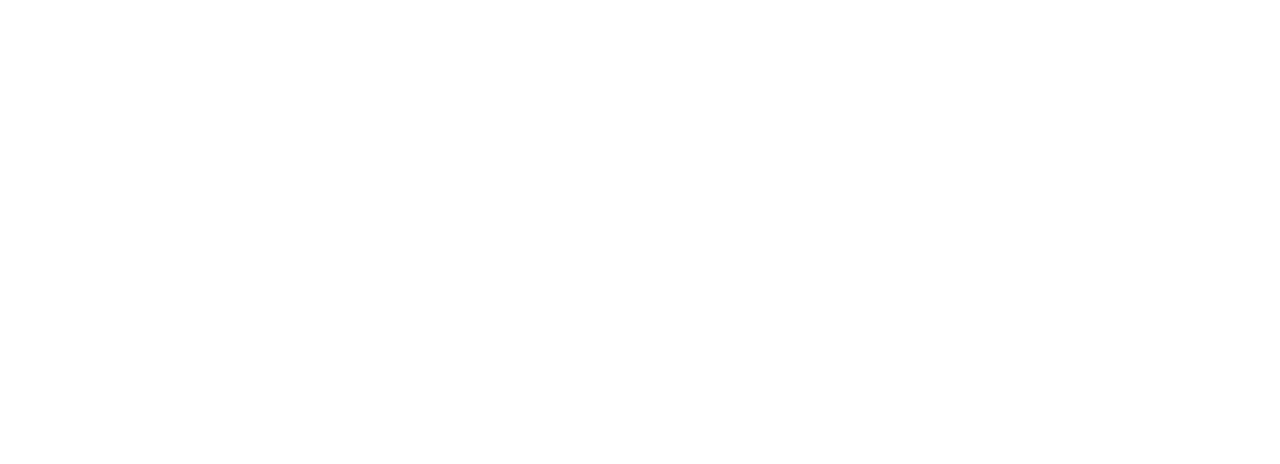
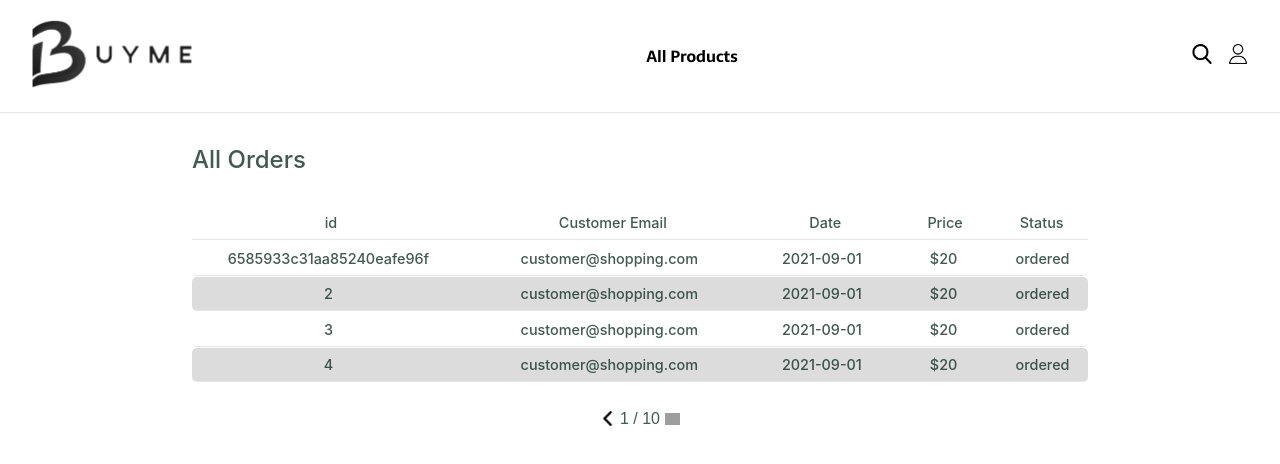
Before and after one commit to Saif-El-Eslam/buyme, a React (Create React App) app in the folder frontend/: page /admin/orders in a window 1280 px wide. Before the commit this address had no page. Shown: the top 464 px of the page. Built offline with nearby package versions, Linux system fonts and the light colour scheme; grey boxes are pictures that could not be loaded; a web font is replaced by a local one.

Commit message:
Static AdminOrders Page added

```diff
--- a/frontend/src/App.js
+++ b/frontend/src/App.js
@@ -9,6 +9,7 @@
 import ProductDetails from "./Pages/ProductDetails/ProductDetails";
 import Cart from "./Pages/Cart/Cart";
 import AdminProducts from "./Pages/AdminProducts/AdminProducts";
+import AdminOrders from "./Pages/AdminOrders/AdminOrders";
 
 function App() {
   return (
@@ -30,6 +31,7 @@
         <Route path="/profile" element={<ProfilePage />} />
 
         <Route path="/admin/products" element={<AdminProducts />} />
+        <Route path="/admin/orders" element={<AdminOrders />} />
       </Routes>
     </BrowserRouter>
   );
--- /dev/null
+++ b/frontend/src/Pages/AdminOrders/AdminOrders.css
@@ -0,0 +1,143 @@
+.admin-orders {
+  width: 100%;
+  height: 100%;
+}
+
+.admin-orders-wrapper {
+  display: flex;
+  flex-direction: column;
+  align-items: center;
+  justify-content: center;
+  gap: 1rem;
+
+  width: 70%;
+  height: 100%;
+  padding: 2rem 0;
+  margin: auto;
+}
+
+.admin-orders-header {
+  display: flex;
+  flex-direction: column;
+  align-items: center;
+  justify-content: space-between;
+
+  width: 100%;
+  height: 100%;
+}
+.admin-orders-title {
+  width: 100%;
+  text-align: left;
+
+  font-size: 1.5rem;
+  font-weight: 500;
+  color: rgba(18, 48, 38, 0.8);
+  padding-bottom: 1.5rem;
+}
+
+.admin-orders-list {
+  display: flex;
+  flex-direction: column;
+  align-items: center;
+  justify-content: center;
+  gap: 0.1rem;
+
+  width: 100%;
+  height: 100%;
+}
+
+.admin-orders-list-header {
+  display: grid;
+  grid-template-columns: 3fr 3fr 1.5fr 1fr 1fr;
+  column-gap: 0.25rem;
+
+  width: 100%;
+
+  padding-bottom: 0.5rem;
+
+  border-bottom: 1px solid #e6e6e6;
+}
+
+.admin-orders-list-header-id,
+.admin-orders-list-header-email,
+.admin-orders-list-header-date,
+.admin-orders-list-header-price,
+.admin-orders-list-header-status {
+  display: flex;
+  align-items: center;
+  justify-content: center;
+
+  width: 100%;
+  height: 100%;
+
+  font-size: 0.9rem;
+  font-weight: 500;
+  color: rgba(18, 48, 38, 0.8);
+}
+
+.admin-orders-list-item {
+  display: grid;
+  grid-template-columns: 3fr 3fr 1.5fr 1fr 1fr;
+  column-gap: 0.5rem;
+
+  width: 100%;
+
+  padding: 0.5rem 0;
+
+  border-bottom: 1px solid #e6e6e6;
+  border-radius: 5px;
+
+  cursor: pointer;
+}
+.admin-orders-list-item:nth-child(odd) {
+  background-color: #dcdcdc;
+}
+.admin-orders-list-item:hover {
+  transform: scale(1.01);
+}
+.admin-orders-list-item:active {
+  transform: scale(1);
+}
+
+.admin-orders-list-item-id,
+.admin-orders-list-item-email,
+.admin-orders-list-item-date,
+.admin-orders-list-item-price,
+.admin-orders-list-item-status {
+  display: flex;
+  align-items: center;
+  justify-content: center;
+
+  width: 100%;
+  height: 100%;
+
+  font-size: 0.9rem;
+  font-weight: 500;
+  color: rgba(18, 48, 38, 0.8);
+}
+
+.admin-orders-navigation-wrapper {
+  display: flex;
+  align-items: center;
+  justify-content: center;
+
+  width: 100%;
+  height: 100%;
+
+  margin: 0.5rem 0 1rem;
+
+  color: rgba(18, 48, 38, 0.8);
+}
+
+@media screen and (max-width: 800px) {
+  .admin-orders-wrapper {
+    width: 90%;
+  }
+}
+
+@media screen and (max-width: 600px) {
+  .admin-orders-list-item,
+  .admin-orders-list-header {
+    overflow: scroll;
+  }
+}
--- /dev/null
+++ b/frontend/src/Pages/AdminOrders/AdminOrders.js
@@ -0,0 +1,97 @@
+import "./AdminOrders.css";
+import Header from "../../components/Header/header";
+import PageNavigation from "../../components/PageNavigation/PageNavigation";
+import React, { useState } from "react";
+import { useNavigate } from "react-router-dom";
+
+function AdminOrders() {
+  const navigate = useNavigate();
+  const [pageNumber, setPageNumber] = useState(1);
+
+  const orders = [
+    {
+      id: "6585933c31aa85240eafe96f",
+      orderDate: "2021-09-01",
+      totalPrice: 20,
+      status: "ordered",
+      customerEmail: "customer@shopping.com",
+    },
+    {
+      id: 2,
+      orderDate: "2021-09-01",
+      totalPrice: 20,
+      status: "ordered",
+      customerEmail: "customer@shopping.com",
+    },
+    {
+      id: 3,
+      orderDate: "2021-09-01",
+      totalPrice: 20,
+      status: "ordered",
+      customerEmail: "customer@shopping.com",
+    },
+    {
+      id: 4,
+      orderDate: "2021-09-01",
+      totalPrice: 20,
+      status: "ordered",
+      customerEmail: "customer@shopping.com",
+    },
+  ];
+
+  return (
+    <div className="admin-prders">
+      <Header />
+
+      <div className="admin-orders-wrapper">
+        <div className="admin-orders-header">
+          <div className="admin-orders-title">All Orders</div>
+        </div>
+
+        <div className="admin-orders-list">
+          <div className="admin-orders-list-header">
+            <div className="admin-orders-list-header-id">id</div>
+            <div className="admin-orders-list-header-email">Customer Email</div>
+            <div className="admin-orders-list-header-date">Date</div>
+            <div className="admin-orders-list-header-price">Price</div>
+            <div className="admin-orders-list-header-status">Status</div>
+          </div>
+
+          {orders.map((order, i) => (
+            <div
+              className="admin-orders-list-item"
+              key={i}
+              onClick={() => {
+                navigate(`/admin/orders/${order.id}`);
+              }}
+            >
+              <div className="admin-orders-list-item-id">{order.id}</div>
+              <div className="admin-orders-list-item-email">
+                {order.customerEmail}
+              </div>
+              <div className="admin-orders-list-item-date">
+                {order.orderDate}
+              </div>
+              <div className="admin-orders-list-item-price">
+                ${order.totalPrice}
+              </div>
+              <div className="admin-orders-list-item-status">
+                {order.status}
+              </div>
+            </div>
+          ))}
+        </div>
+
+        <div className="admin-orders-navigation-wrapper">
+          <PageNavigation
+            pageNumber={pageNumber}
+            setPageNumber={setPageNumber}
+            totalPages={10}
+          />
+        </div>
+      </div>
+    </div>
+  );
+}
+
+export default AdminOrders;
--- a/frontend/src/Pages/AdminProducts/AdminProducts.css
+++ b/frontend/src/Pages/AdminProducts/AdminProducts.css
@@ -95,7 +95,7 @@
   gap: 0.5rem;
 
   font-size: 0.9rem;
-
+  font-weight: 500;
   color: rgba(18, 48, 38, 0.8);
 }
 .admin-products-list-header-product {
```
